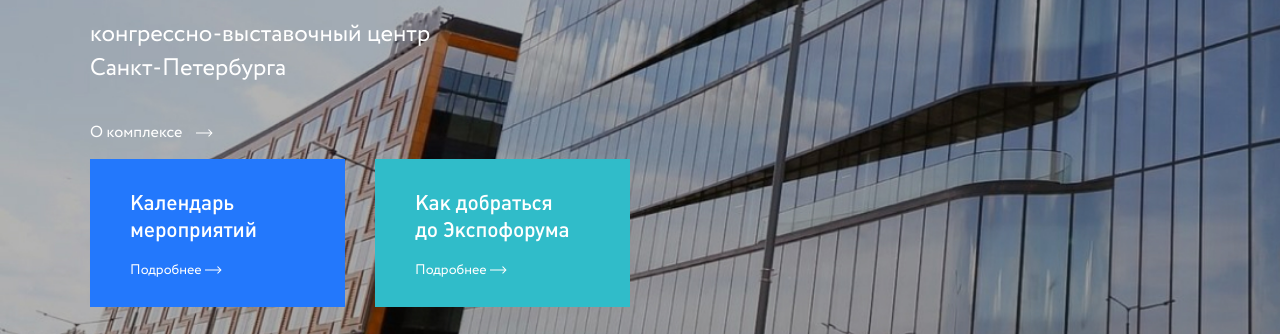
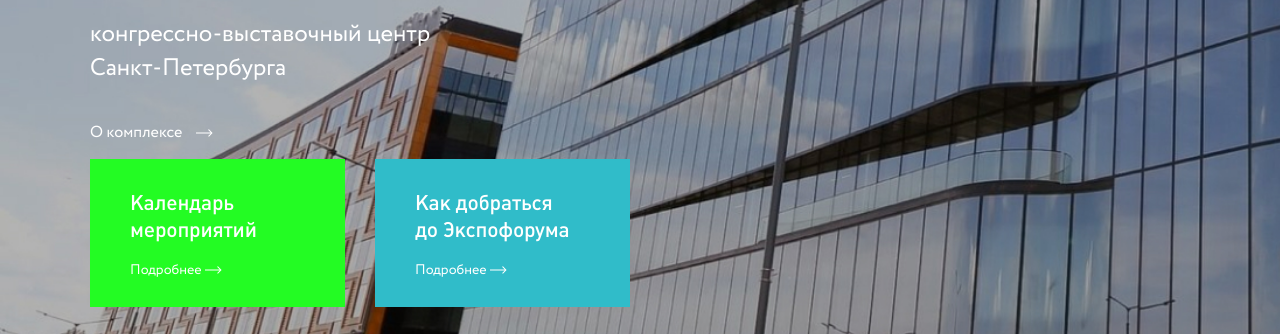
Before and after one commit to nickskills/nick_skills.github.io, a plain HTML site: page index.html in a window 1280 px wide. Shown: the part 412-746 px from the top of the page. Drawn offline with Linux system fonts and the light colour scheme.

Commit message:
Update styles.css

```diff
--- a/styles.css
+++ b/styles.css
@@ -118,7 +118,7 @@ a{
     padding-left: 40px;
 }
 .ev1{
-    background: #2378FC;
+    background: #23fc23;
 }
 .ev2{
     background: #30BCC9;
```
